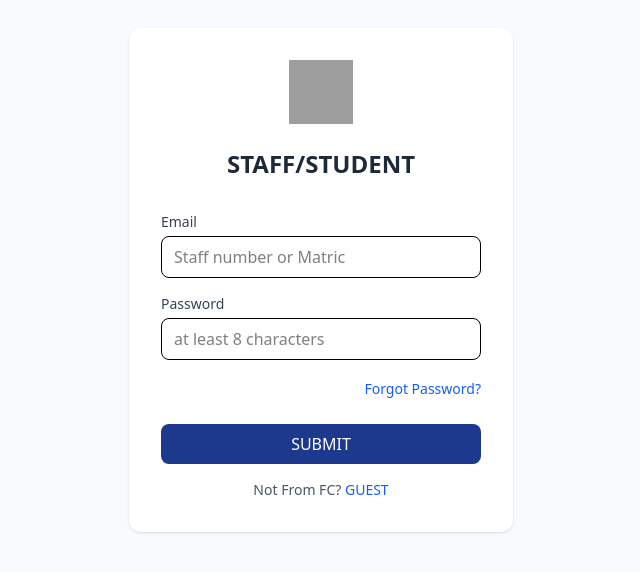
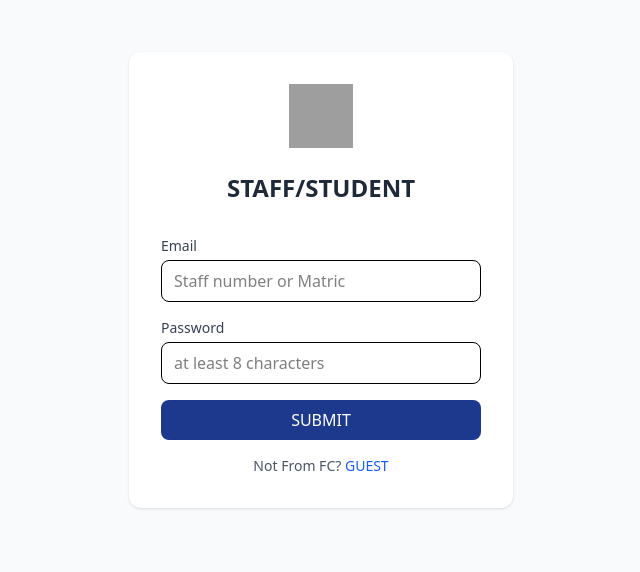
Before and after one commit to yaen-li/FC_Timetable_Management_System, a Vue app in the folder Frontend/: page / in a window 1280 px wide. Shown: the part 120-692 px from the top of the page, without its empty margins (319-959 px from the left). Built offline with nearby package versions, Linux system fonts and the light colour scheme; grey boxes are pictures that could not be loaded.

Commit message:
forgot password removed

```diff
--- a/Frontend/src/views/LoginView.vue
+++ b/Frontend/src/views/LoginView.vue
@@ -39,10 +39,7 @@
           </p>
         </div>
 
-        <!-- Forgot Password Link -->
-        <div class="text-right mb-6">
-          <a href="#" class="text-sm text-blue-600 hover:underline">Forgot Password?</a>
-        </div>
+
 
         <!-- General Error Message -->
         <p v-if="errors.general" class="mb-4 text-center text-sm text-red-600">
```
